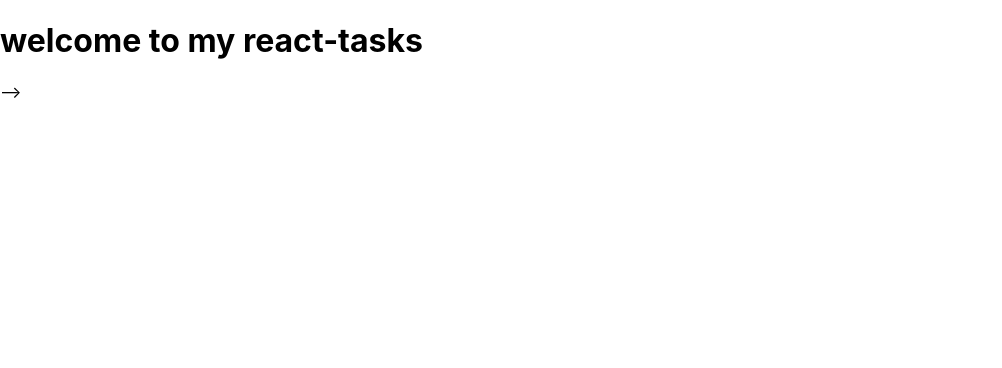
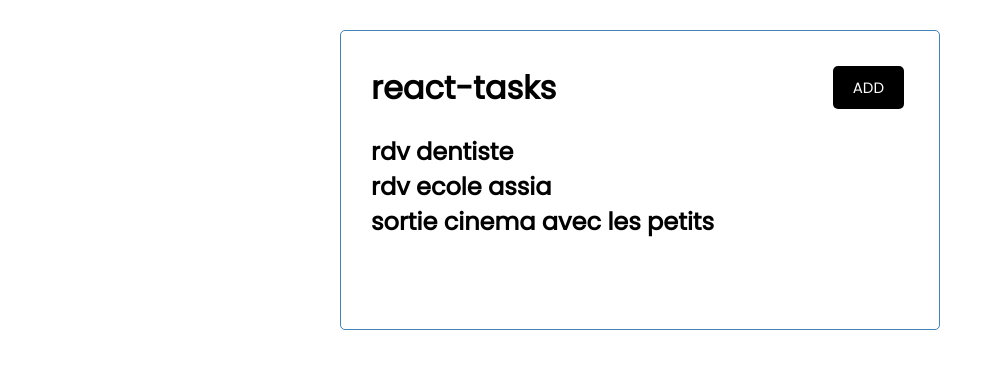
Before and after one commit to san292/react-tasks, a React (Create React App) app: page / in a window 1280 px wide. Shown: the top 368 px of the page, without its empty margins (0-1002 px from the left). Built offline with nearby package versions, Linux system fonts and the light colour scheme.

Commit message:
add component header button tasks and folder data

```diff
--- a/public/index.html
+++ b/public/index.html
@@ -9,16 +9,15 @@
       name="description"
       content="Web site created using create-react-app"
     />
+
     <link rel="apple-touch-icon" href="%PUBLIC_URL%/logo192.png" />
-
     <link rel="manifest" href="%PUBLIC_URL%/manifest.json" />
 
     <title>React-tasks</title>
   </head>
   <body>
     <noscript>You need to enable JavaScript to run this app.</noscript>
+
     <div id="root"></div>
-
-    -->
   </body>
 </html>
--- a/src/App.css
+++ /dev/null
@@ -1,38 +0,0 @@
-.App {
-  text-align: center;
-}
-
-.App-logo {
-  height: 40vmin;
-  pointer-events: none;
-}
-
-@media (prefers-reduced-motion: no-preference) {
-  .App-logo {
-    animation: App-logo-spin infinite 20s linear;
-  }
-}
-
-.App-header {
-  background-color: #282c34;
-  min-height: 100vh;
-  display: flex;
-  flex-direction: column;
-  align-items: center;
-  justify-content: center;
-  font-size: calc(10px + 2vmin);
-  color: white;
-}
-
-.App-link {
-  color: #61dafb;
-}
-
-@keyframes App-logo-spin {
-  from {
-    transform: rotate(0deg);
-  }
-  to {
-    transform: rotate(360deg);
-  }
-}
--- a/src/App.js
+++ b/src/App.js
@@ -1,9 +1,11 @@
-import './App.css';
+import Header from './components/Header';
+import Tasks from './components/Tasks';
 
 function App() {
   return (
     <div className="container">
-      <h1>welcome to my react-tasks</h1>
+      <Header />
+      <Tasks />
     </div>
   );
 }
--- /dev/null
+++ b/src/components/Button.js
@@ -0,0 +1,7 @@
+import React from 'react';
+
+const Button = () => {
+  return <button className="btn">ADD</button>;
+};
+
+export default Button;
--- /dev/null
+++ b/src/components/Header.js
@@ -0,0 +1,13 @@
+import React from 'react';
+import Button from './Button';
+
+const Header = () => {
+  return (
+    <div className="header">
+      <h1>react-tasks</h1>
+      <Button />
+    </div>
+  );
+};
+
+export default Header;
--- /dev/null
+++ b/src/components/Tasks.js
@@ -0,0 +1,15 @@
+import React from 'react';
+import tasks from '../data/data';
+
+const Tasks = () => {
+  console.log('tasks', tasks);
+  return (
+    <div>
+      {tasks.map((task) => (
+        <h2>{task.text}</h2>
+      ))}
+    </div>
+  );
+};
+
+export default Tasks;
--- /dev/null
+++ b/src/data/data.js
@@ -0,0 +1,21 @@
+const tasks = [
+  {
+    id: 1,
+    text: 'rdv dentiste',
+    day: '3 mai à 14h00',
+    reminder: true
+  },
+  {
+    id: 2,
+    text: 'rdv ecole assia',
+    day: '6 mars à 14h00',
+    reminder: true
+  },
+  {
+    id: 2,
+    text: 'sortie cinema avec les petits',
+    day: '20 avril à 15h00',
+    reminder: true
+  }
+];
+export default tasks;
--- a/src/index.css
+++ b/src/index.css
@@ -1,13 +1,112 @@
-body {
+@import url('https://fonts.googleapis.com/css2?family=Poppins:wght@300;400&display=swap');
+
+* {
+  box-sizing: border-box;
   margin: 0;
-  font-family: -apple-system, BlinkMacSystemFont, 'Segoe UI', 'Roboto', 'Oxygen',
-    'Ubuntu', 'Cantarell', 'Fira Sans', 'Droid Sans', 'Helvetica Neue',
-    sans-serif;
-  -webkit-font-smoothing: antialiased;
-  -moz-osx-font-smoothing: grayscale;
+  padding: 0;
 }
 
-code {
-  font-family: source-code-pro, Menlo, Monaco, Consolas, 'Courier New',
-    monospace;
+body {
+  font-family: 'Poppins', sans-serif;
 }
+
+.container {
+  max-width: 600px;
+  margin: 30px auto;
+  overflow: auto;
+  min-height: 300px;
+  border: 1px solid steelblue;
+  padding: 30px;
+  border-radius: 5px;
+}
+
+.header {
+  display: flex;
+  justify-content: space-between;
+  align-items: center;
+  margin-bottom: 20px;
+}
+
+.btn {
+  display: inline-block;
+  background: #000;
+  color: #fff;
+  border: none;
+  padding: 10px 20px;
+  margin: 5px;
+  border-radius: 5px;
+  cursor: pointer;
+  text-decoration: none;
+  font-size: 15px;
+  font-family: inherit;
+}
+
+.btn:focus {
+  outline: none;
+}
+
+.btn:active {
+  transform: scale(0.98);
+}
+
+.btn-block {
+  display: block;
+  width: 100%;
+}
+
+.task {
+  background: #f4f4f4;
+  margin: 5px;
+  padding: 10px 20px;
+  cursor: pointer;
+}
+
+.task.reminder {
+  border-left: 5px solid green;
+}
+
+.task h3 {
+  display: flex;
+  align-items: center;
+  justify-content: space-between;
+}
+
+.add-form {
+  margin-bottom: 40px;
+}
+
+.form-control {
+  margin: 20px 0;
+}
+
+.form-control label {
+  display: block;
+}
+
+.form-control input {
+  width: 100%;
+  height: 40px;
+  margin: 5px;
+  padding: 3px 7px;
+  font-size: 17px;
+}
+
+.form-control-check {
+  display: flex;
+  align-items: center;
+  justify-content: space-between;
+}
+
+.form-control-check label {
+  flex: 1;
+}
+
+.form-control-check input {
+  flex: 2;
+  height: 20px;
+}
+
+footer {
+  margin-top: 30px;
+  text-align: center;
+}
```
